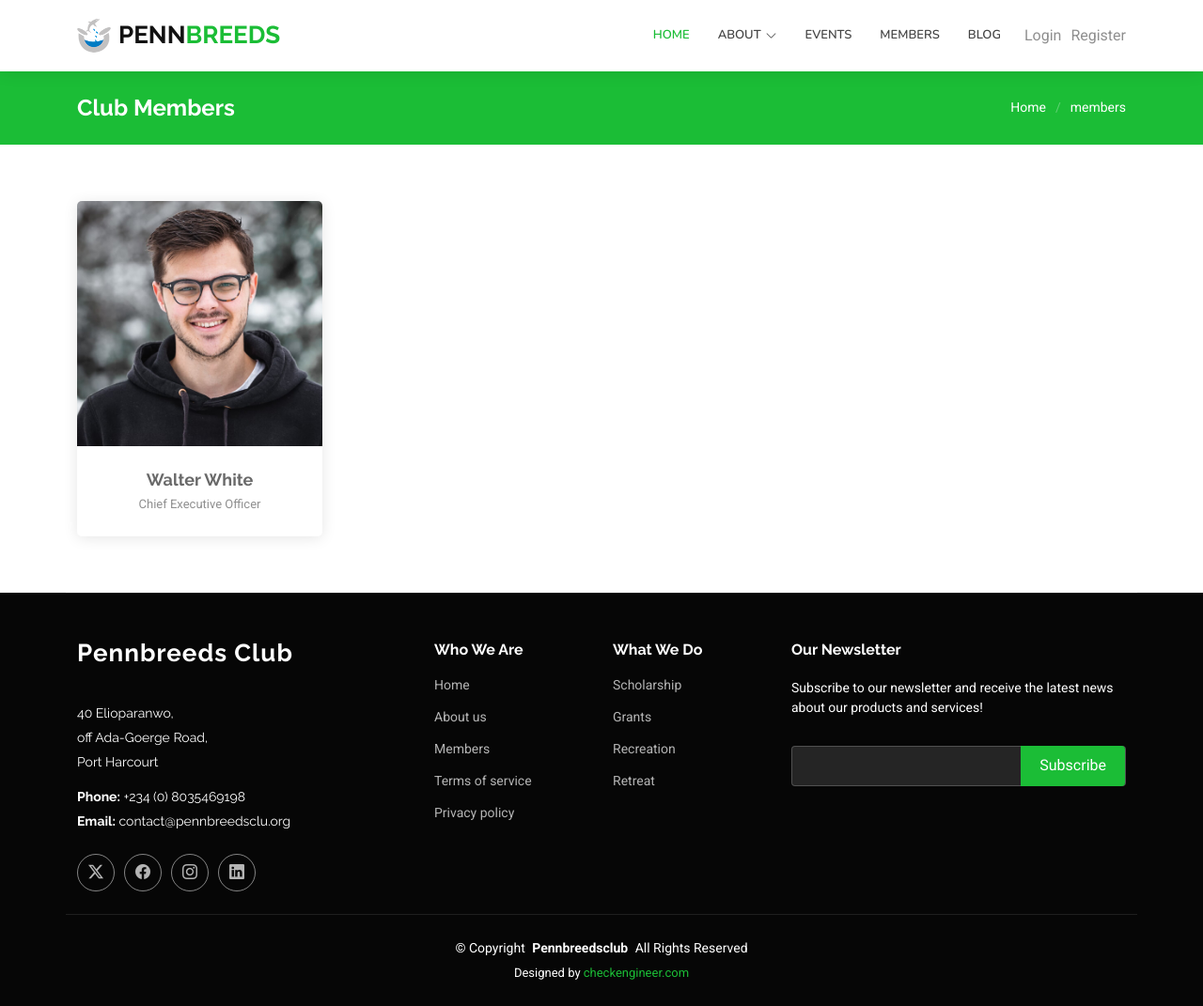
After one commit to emppas/pennbreeds, a Django app: page /members/ in a window 1280 px wide. The commit adds this page. Shown: the whole page at 94% size. Run offline with Django 5.2, Linux system fonts and the light colour scheme; some libraries are stand-ins or nearby versions.

Commit message:
added members page and other edits

```diff
--- a/blog/templates/blog/base.html
+++ b/blog/templates/blog/base.html
@@ -68,8 +68,8 @@
           <li><a href="services.html">Events</a></li>
           <!-- <li><a href="portfolio.html">Portfolio</a></li>
           <li><a href="pricing.html">Pricing</a></li> -->
-          <li><a href="blog.html">Blog</a></li>
-          <li><a href="contact.html">Contact Us</a></li>
+          <li><a href="{% url 'blog-members' %}">Members</a></li>
+          <li><a href="contact.html">Blog</a></li>
         </ul>
         <i class="mobile-nav-toggle d-xl-none bi bi-list"></i>
       </nav>
--- /dev/null
+++ b/blog/templates/blog/members.html
@@ -0,0 +1,52 @@
+{% extends "blog/base.html" %}
+{% load static %}
+
+{% block content %}
+
+    <!-- Page Title -->
+    <div class="page-title accent-background">
+      <div class="container d-lg-flex justify-content-between align-items-center">
+        <h1 class="mb-2 mb-lg-0">Club Members</h1>
+        <nav class="breadcrumbs">
+          <ol>
+            <li><a href="{% url 'blog-home' %}">Home</a></li>
+            <li class="current">members</li>
+          </ol>
+        </nav>
+      </div>
+    </div><!-- End Page Title -->
+
+    <!-- Team Section -->
+    <section id="team" class="team section">
+
+      <div class="container">
+
+        <div class="row gy-4">
+
+          <div class="col-lg-3 col-md-6 d-flex align-items-stretch" data-aos="fade-up" data-aos-delay="100">
+            <div class="team-member">
+              <div class="member-img">
+                <img src="assets/img/team/team-1.jpg" class="img-fluid" alt="">
+                <div class="social">
+                  <a href=""><i class="bi bi-twitter-x"></i></a>
+                  <a href=""><i class="bi bi-facebook"></i></a>
+                  <a href=""><i class="bi bi-instagram"></i></a>
+                  <a href=""><i class="bi bi-linkedin"></i></a>
+                </div>
+              </div>
+              <div class="member-info">
+                <h4>Walter White</h4>
+                <span>Chief Executive Officer</span>
+              </div>
+            </div>
+          </div><!-- End Team Member -->
+
+
+        </div>
+
+      </div>
+
+    </section><!-- /Team Section -->
+
+
+{% endblock content %}
--- a/blog/urls.py
+++ b/blog/urls.py
@@ -5,4 +5,5 @@ from . import views
 urlpatterns = [
     path('', views.home, name='blog-home'),
     path('about/', views.about, name='blog-about'),
+    path('members/', views.members, name='blog-members'),
 ]
--- a/blog/views.py
+++ b/blog/views.py
@@ -10,3 +10,6 @@ def home(request):
 
 def about(request):
     return render(request, 'blog/about.html', {'title': 'About Page'})
+
+def members(request):
+    return render(request, 'blog/members.html', {'title': 'Welcome to Club Members Page'})
--- a/dashboard/templates/dashboard/index.html
+++ b/dashboard/templates/dashboard/index.html
@@ -12,6 +12,9 @@
       </ol>
     </nav>
   </div><!-- End Page Title -->
+
+  <!-- ======= Sidebar ======= -->
+  {% include 'dashboard/partials/_sidebar.html' %}
 
   <section class="section dashboard">
     <div class="row">
```
Also changed, not shown: dashboard/templates/dashboard/base.html (+0 -68 lines), dashboard/templates/dashboard/partials/_sidebar.html (added, +71 -0 lines).
